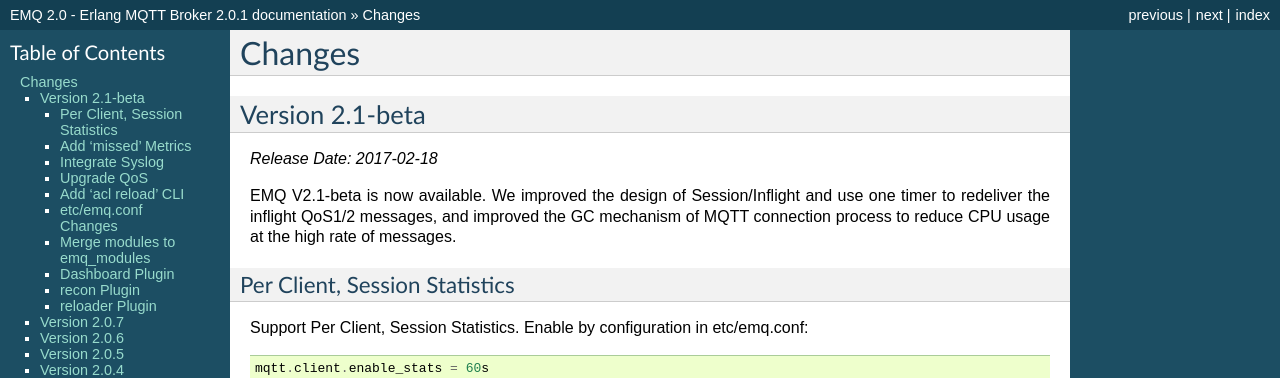
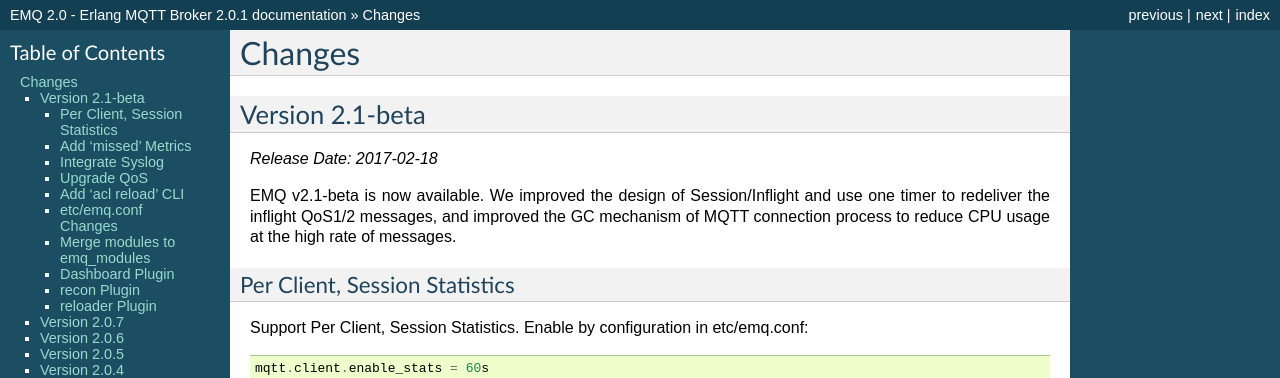
Before and after one commit to emqxarchive/emqx-docs-en, a Sphinx documentation site: the page built from source/changes.rst, in a window 1280 px wide and 900 px high. Shown: the top 378 px of the window. Built offline with Sphinx 7.4.7, drawn with Linux system fonts in a browser that asks for light colours.

Commit message:
Change 'V2.1' to 'v2.1'

```diff
--- a/source/changes.rst
+++ b/source/changes.rst
@@ -13,7 +13,7 @@
 
 *Release Date: 2017-02-18*
 
-EMQ V2.1-beta is now available. We improved the design of Session/Inflight and use one timer to redeliver the inflight QoS1/2 messages, and improved the GC mechanism of MQTT connection process to reduce CPU usage at the high rate of messages.
+EMQ v2.1-beta is now available. We improved the design of Session/Inflight and use one timer to redeliver the inflight QoS1/2 messages, and improved the GC mechanism of MQTT connection process to reduce CPU usage at the high rate of messages.
 
 Per Client, Session Statistics
 ------------------------------
```
